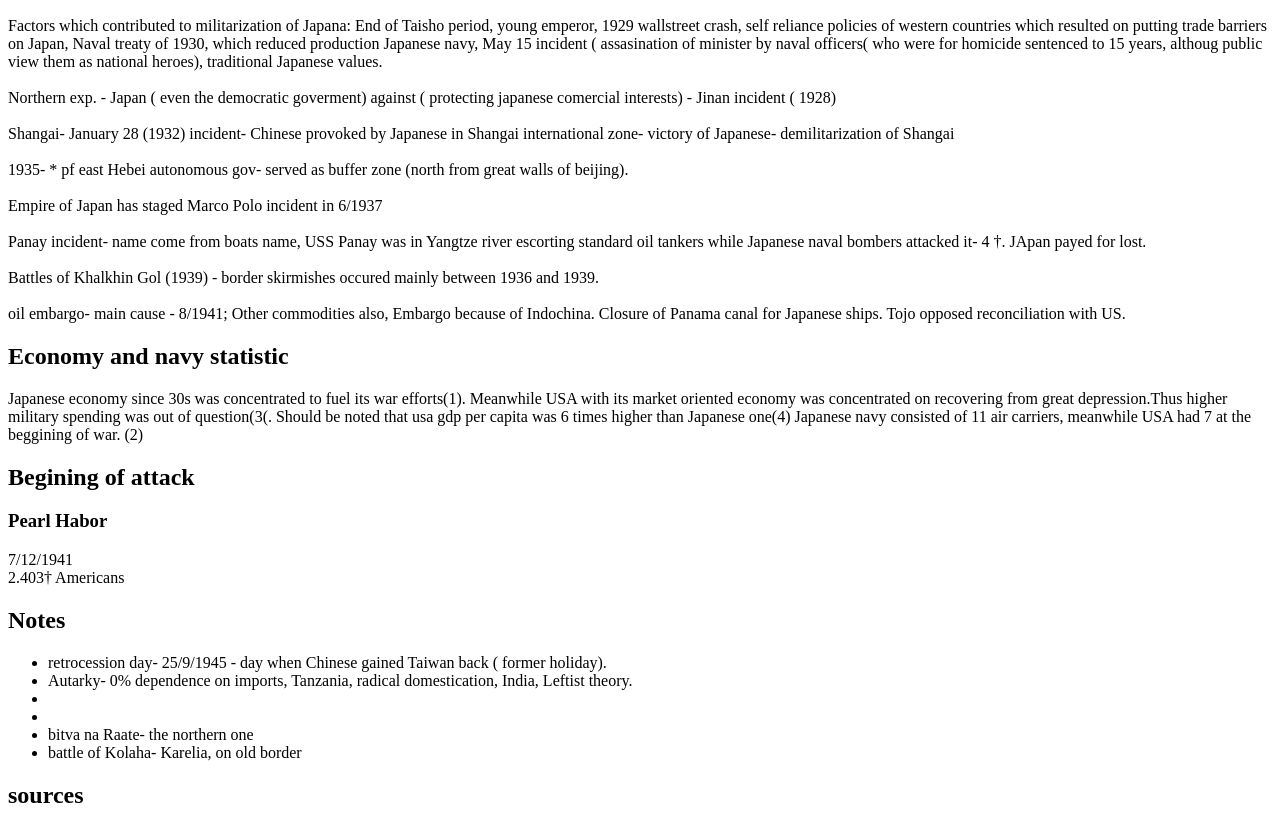
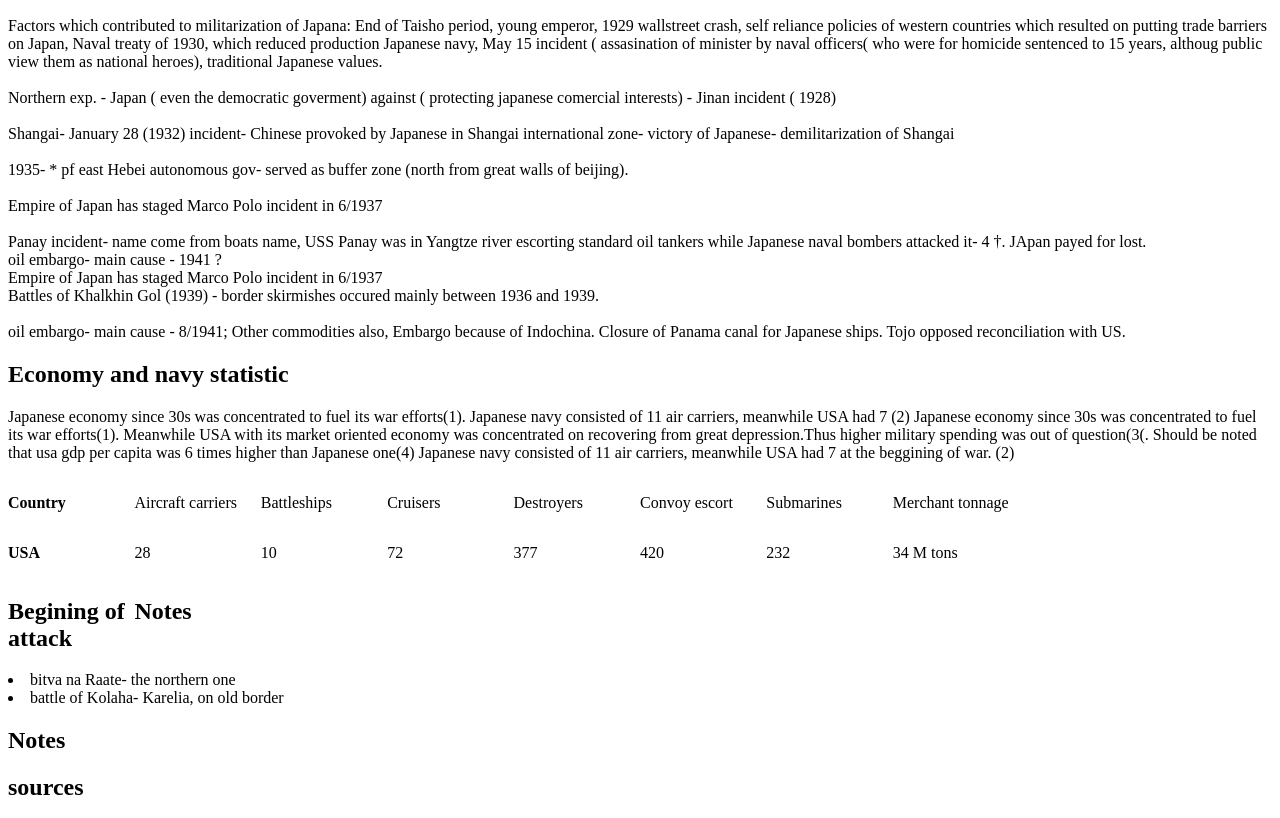
Before and after one commit to kuba891/pacific, a plain HTML site: page index.html in a window 1280 px wide. Shown: the part 127-945 px from the top of the page. Drawn offline with Linux system fonts and the light colour scheme.

Commit message:
Update index.html

```diff
--- a/index.html
+++ b/index.html
@@ -1,4 +1,3 @@
-<!DOCTYPE html>
 <html>
 <head>
 <title>Pacific theatre of Second World War</title>
@@ -6,7 +5,6 @@
 .figures{
 	width:400px;
 	border: 3px solid black;
-
 }
 #sus{
 	font-size:8px;
@@ -14,6 +12,11 @@
 position:relative;
   text-align: left;
 }
+.container {
+  display: grid;
+  grid-template-columns: 10% 10% 10% 10% 10% 10% 10% 10%;
+}
+
 </style>
 </head>
 
@@ -37,9 +40,13 @@ Shangai- January 28 (1932) incident- Chinese provoked by Japanese in Shangai int
 
 Empire of Japan has staged Marco Polo incident in 6/1937<br>
 <br>
+
 Panay incident- name come from boats name, USS Panay was in Yangtze river escorting standard oil tankers while Japanese naval bombers attacked it- 4 †. JApan payed for lost.
 <br>
+oil embargo- main cause - 1941 ?
 <br>
+
+Empire of Japan has staged Marco Polo incident in 6/1937<br>
 Battles of Khalkhin Gol (1939) - border skirmishes occured mainly between 1936 and 1939.
 <br>
 
@@ -48,41 +55,49 @@ oil embargo- main cause - 8/1941; Other commodities also, Embargo because of Ind
 </p>
 <h2> Economy and navy statistic</h2>
 <p>
+Japanese economy since 30s was concentrated to fuel its war efforts(1). Japanese navy consisted of 11 air carriers, meanwhile USA had 7 (2)
 Japanese economy since 30s was concentrated to fuel its war efforts(1). Meanwhile USA with its market oriented economy was concentrated on recovering from great depression.Thus higher military spending was out of question(3(. Should be noted that usa gdp per capita was 6 times higher than Japanese one(4) Japanese navy consisted of 11 air carriers, meanwhile USA had 7 at the beggining of war. (2)
 
 </p>
+<div class="container">
+<p class="nadpis"><b>Country</b></p>
+<p class="podpis">Aircraft carriers</p>
+<p class="podpis">Battleships</p>
+<p class="podpis">Cruisers</p>
+<p class="podpis">Destroyers</p>
+<p class="podpis">Convoy escort</p>
+<p class="podpis">Submarines</p>
+<p class="podpis">Merchant tonnage</p>
+
+<p class="nadpis"><b>USA</b></p>
+<p class="podpis">28</p>
+<p class="podpis">10</p>
+<p class="podpis">72</p>
+<p class="podpis">377</p>
+<p class="podpis">420</p>
+<p class="podpis">232</p>
+<p class="podpis">34 M tons </p>
 <h2>Begining of attack</h2>
-<h3>Pearl Habor</h3>
-<p>7/12/1941<br>
-2.403† Americans </p>
 <h2>Notes</h2>
-<ul>
-<li>
-retrocession day- 25/9/1945 - day when Chinese gained Taiwan back ( former holiday).
-</li>
-<li>
-Autarky- 0% dependence on imports, Tanzania, radical domestication, India, Leftist theory.
+</div>
 </li>
 <li>
 
-</li>
-<li>
-
-</li>
-<li>
 bitva na Raate- the northern one
 </li>
 <li>
 battle of Kolaha- Karelia, on old border
-
-</li>
+<h2>Notes</h2>
 </ul>
 <h2>sources</h2>
 <ol>
+<li>(figure)</ol>
+<img src="https://www.researchgate.net/publication/225876065/figure/fig1/AS:651220662353938@1532274513924/Military-Burdens-Ratio-of-Military-Expenditures-to-GDP-of-Germany-Italy-Japan.png">
 <li>military spending as percentage of GDP<br>
 <img class="figures"src="https://www.researchgate.net/publication/225876065/figure/fig1/AS:651220662353938@1532274513924/Military-Burdens-Ratio-of-Military-Expenditures-to-GDP-of-Germany-Italy-Japan.png" alt="data of military spending">
 <li><a href="https://www.statista.com/statistics/1353080/wwii-japan-us-aircraft-carrier-strength-and-losses/">source</a>
 </li>
+bitva na Raate- the northern one
 <li>
 gdp of USA as percentage to GDP<br>
 <img
@@ -95,5 +110,3 @@ class="figures"src="https://www.researchgate.net/publication/228643780/figure/fi
 </li>
 </ol>
 </body>
-
-</html>
```
